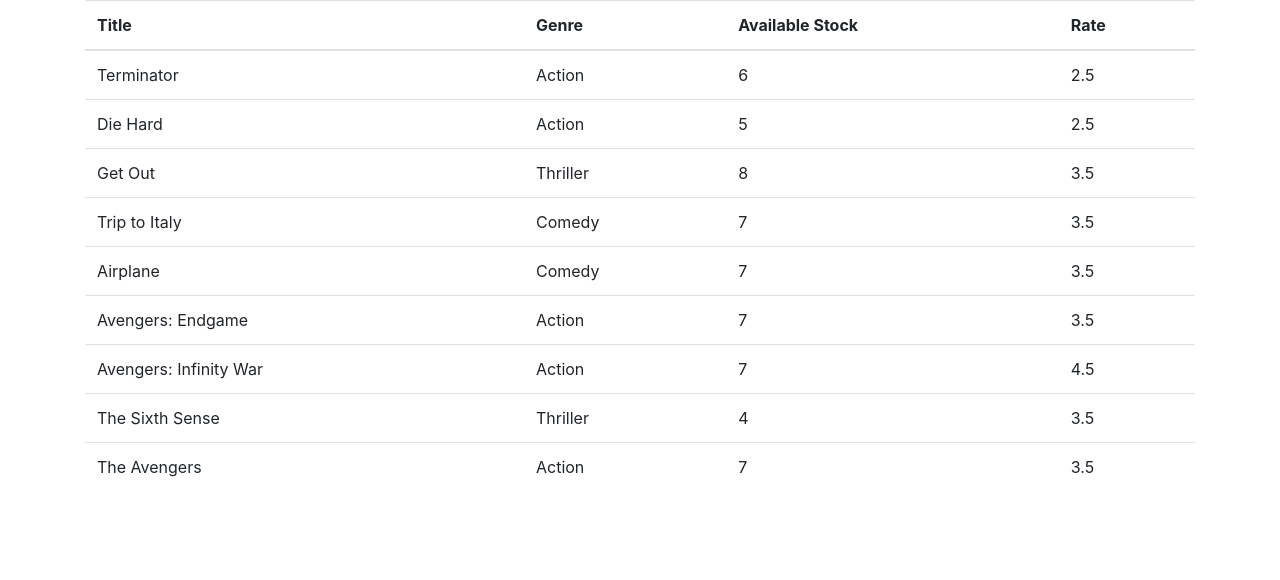
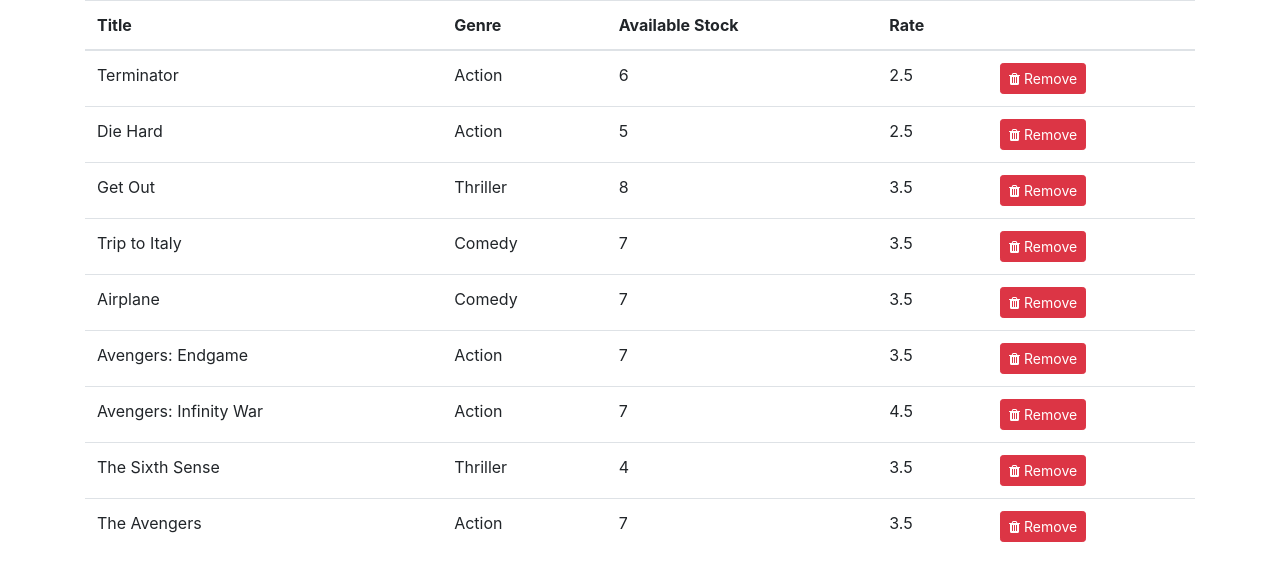
Before and after one commit to naseebbajracharya/movie-rental-react, a React (Create React App) app: page / in a window 1280 px wide. Shown: the top 580 px of the page. Built offline with nearby package versions, Linux system fonts and the light colour scheme.

Commit message:
remove movies button added

```diff
--- a/src/components/movies.jsx
+++ b/src/components/movies.jsx
@@ -14,6 +14,7 @@ class Movies extends Component {
                     <th>Genre</th>
                     <th>Available Stock</th>
                     <th>Rate</th>
+                    <th></th>
                 </tr>
             </thead>
             <tbody>
@@ -23,6 +24,7 @@ class Movies extends Component {
                     <td>{movie.genre.name}</td>
                     <td>{movie.numberInStock}</td>
                     <td>{movie.dailyRentalRate}</td>
+                    <td><button className="btn btn-danger btn-sm"><i class="fa fa-trash"> </i> Remove</button></td>
                 </tr>
                 ))}
 
```
Also changed, not shown: 1 other file (tests, documents, lock files or other folders).
